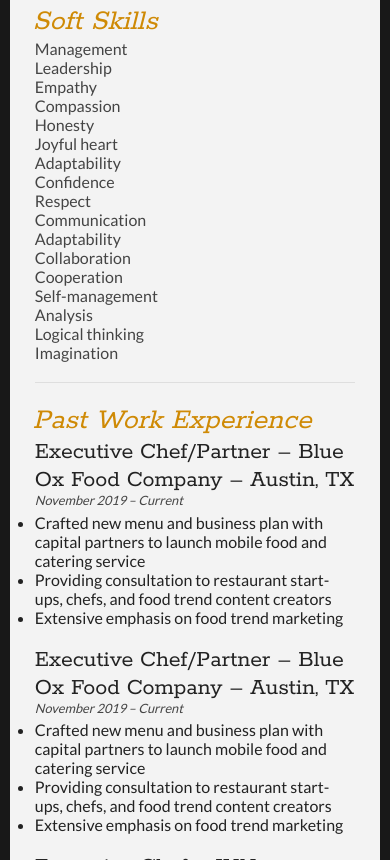
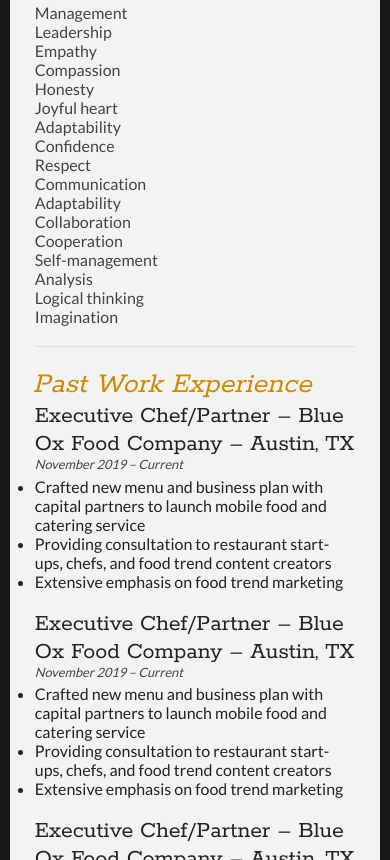
Before and after one commit to kyledahl201/EA-resume, a plain HTML site: page index.html in a window 390 px wide. Shown: the part 1140-2000 px from the top of the page. Drawn offline with Linux system fonts and the light colour scheme.

Commit message:
html edits

```diff
--- a/index.html
+++ b/index.html
@@ -21,8 +21,8 @@
 
 		<div id="name">
 			<h1 class="quickFade delayTwo">Kyle Dahl</h1>
-			<h2 class="quickFade delayThree">Web Developer</h2>
-			<h2 class="quickFade delayThree">Software Engineer</h2>
+			<h2 class="quickFade delayThree">Developer</h2>
+			<!-- <h2 class="quickFade delayThree">Software Engineer</h2> -->
 		</div>
 
 		<div id="contactDetails" class="quickFade delayFour">
@@ -147,6 +147,19 @@
 			</div>
 
 			<div class="sectionContent">
+                <article>
+					<h2>Executive Chef/Partner – Blue Ox Food Company – Austin, TX</h2>
+					<p class="subDetails">November 2019 – Current </p>
+					<ul>
+						<li>Crafted new menu and business plan with capital partners to launch mobile food and catering service</li>
+						<li>Providing consultation to restaurant start-ups, chefs, and food trend content creators</li>
+						<li>Extensive emphasis on food trend marketing</li>
+					</ul>
+				</article>
+
+				<br>
+
+
 				<article>
 					<h2>Executive Chef/Partner – Blue Ox Food Company – Austin, TX</h2>
 					<p class="subDetails">November 2019 – Current </p>
@@ -201,7 +214,7 @@
 
 				<br>
 
-				<article>
+				<!-- <article>
 					<h2>Kitchen Manager - Sushi Fix - Wayzata, MN   </h2>
 					<p class="subDetails">May 2015- August 2018</p>
 					<ul>
@@ -211,7 +224,7 @@
 						<li>Responsible for creation of all menu items and specials</li>
 						<li>Oversaw team during awarding of a Gold Fork, given to Minneapolis' top 50 restaurants</li>
 					</ul>
-				</article>
+				</article> -->
 				<br>
 			</div>
 			<div class="clear"></div>
```
